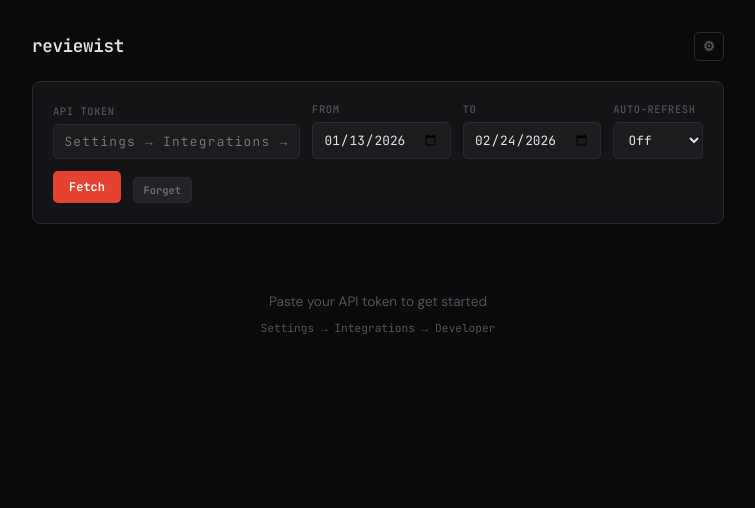
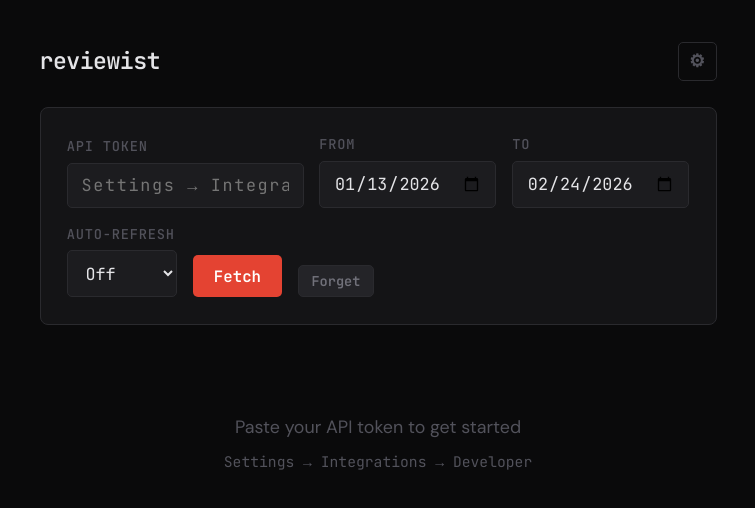
Before and after one commit to yacoob/reviewist, a Svelte app: page / in a window 1280 px wide. Shown: the top 508 px of the page, without its empty margins (262-1017 px from the left). Built offline with nearby package versions, Linux system fonts and the light colour scheme.

Commit message:
increase font size

```diff
--- a/src/app.css
+++ b/src/app.css
@@ -15,6 +15,8 @@
   --green: #4caf50;
   --green-dim: rgba(76, 175, 80, 0.12);
 }
+
+html { font-size: 21px; }
 
 * { margin: 0; padding: 0; box-sizing: border-box; }
 
```
